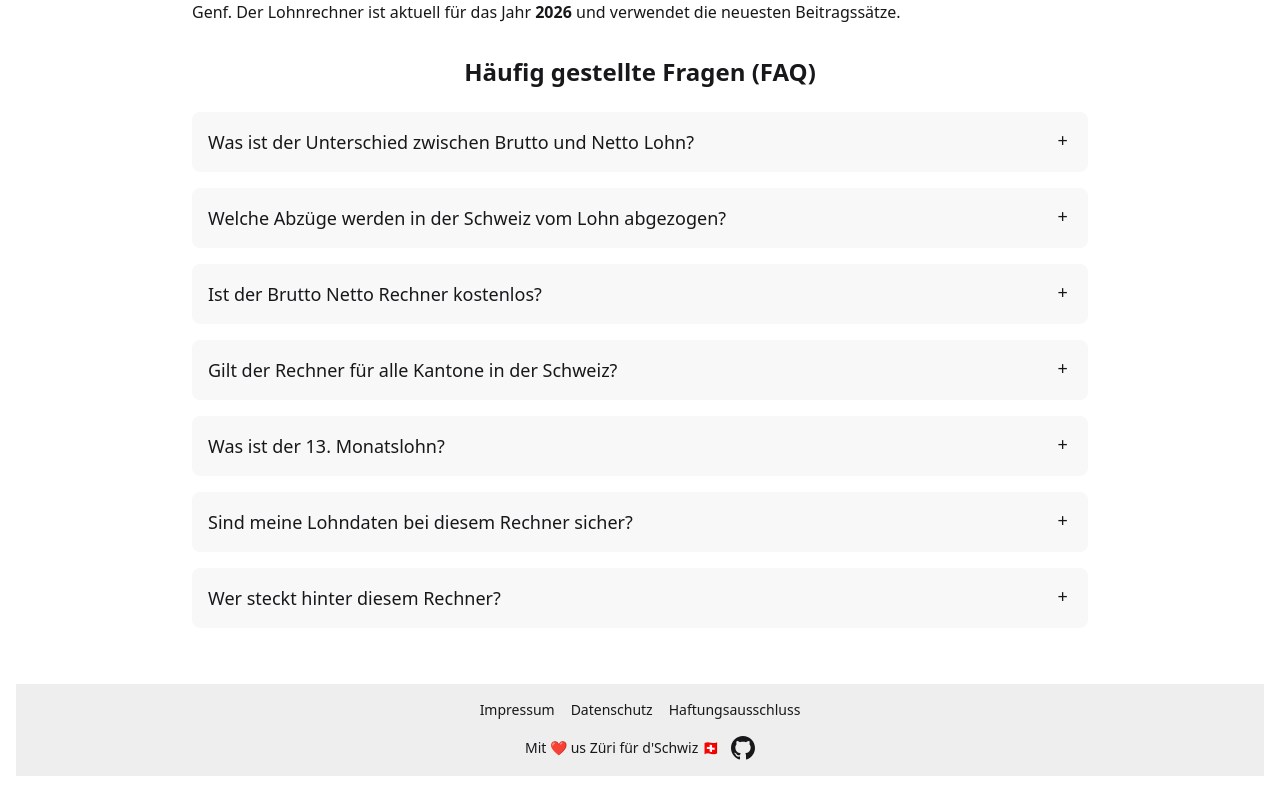
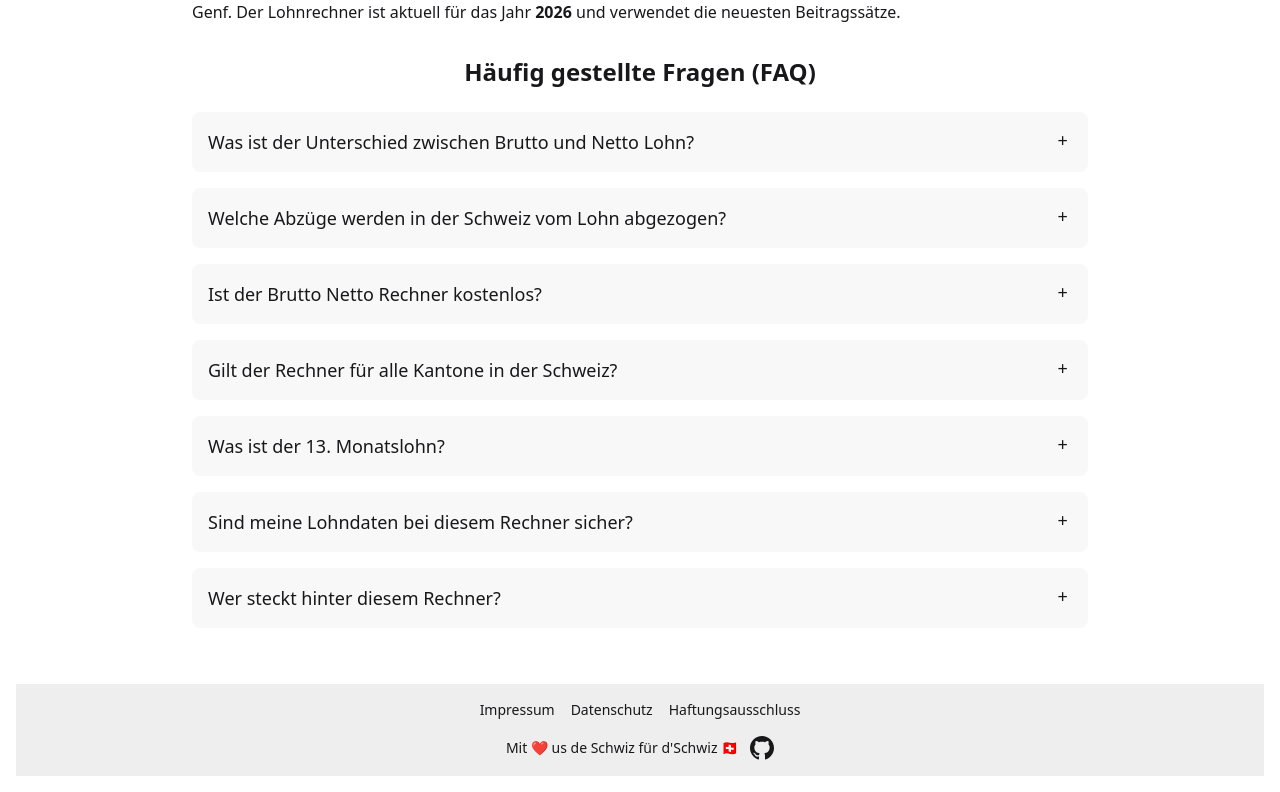
Before and after one commit to mwalterskirchen/brutto-netto.ch, an Angular app: page / in a window 1280 px wide. Shown: the part 1182-1974 px from the top of the page. Built offline with nearby package versions, Linux system fonts and the light colour scheme.

Commit message:
Update footer text for clarity and localization

```diff
--- a/src/app/footer/footer.component.ts
+++ b/src/app/footer/footer.component.ts
@@ -12,7 +12,7 @@ import { RouterLink } from '@angular/router';
         <a [routerLink]="['/haftungsausschluss']">Haftungsausschluss</a>
       </div>
       <div class="flex items-center gap-3">
-        <p>Mit ❤️ us Züri für d'Schwiz 🇨🇭</p>
+        <p>Mit ❤️ us de Schwiz für d'Schwiz 🇨🇭</p>
         <a
           href="https://github.com/mwalterskirchen/brutto-netto.ch"
           target="_blank"
```
